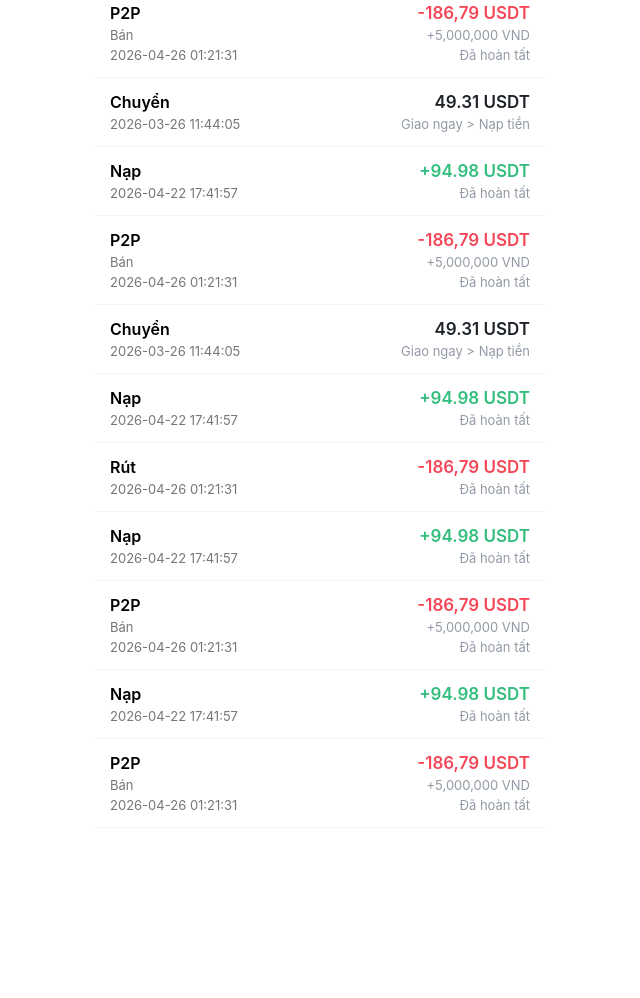
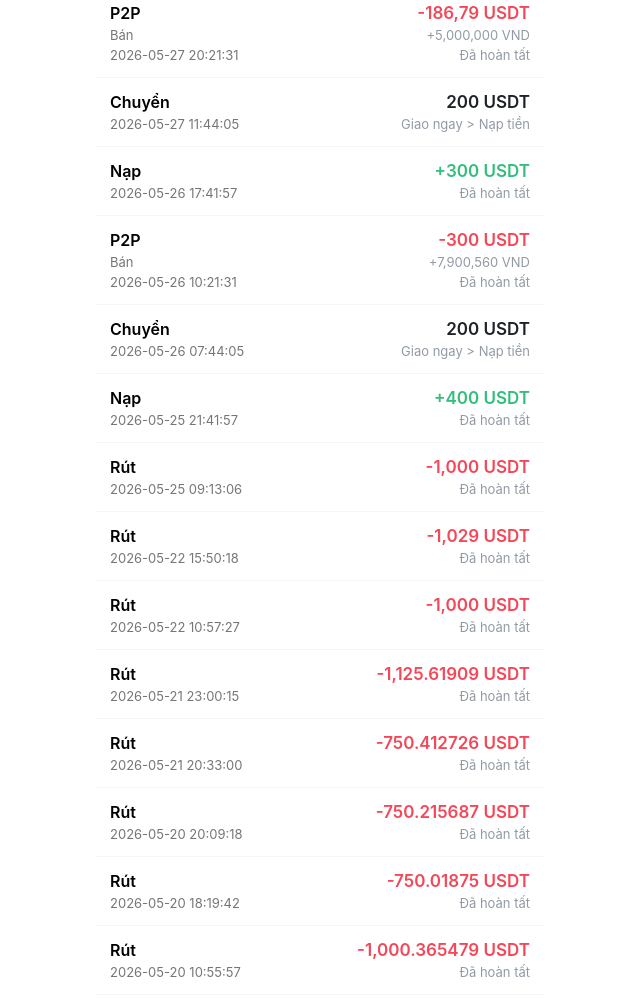
Before and after one commit to Duythang220911/binance-wallet-end, a React app: page assets-history.html in a window 1280 px wide. Shown: the part 69-1067 px from the top of the page, without its empty margins (320-960 px from the left). Before the commit the page ends 897 px from the top, so only its background shows below. Built offline with nearby package versions, Linux system fonts and the light colour scheme.

Commit message:
Update assets-history.html

```diff
--- a/assets-history.html
+++ b/assets-history.html
@@ -36,7 +36,7 @@
                 <div class="item-left">
                     <div class="item-name">P2P</div>
                     <div class="item-desc">Bán</div>
-                    <div class="item-time">2026-04-26 01:21:31</div>
+                    <div class="item-time">2026-05-27 20:21:31</div>
                 </div>
                 <div class="item-right">
                     <div class="amount sell">-186,79 USDT</div>
@@ -48,10 +48,10 @@
             <div class="transaction-item">
                 <div class="item-left">
                     <div class="item-name">Chuyển</div>
-                    <div class="item-time">2026-03-26 11:44:05</div>
+                    <div class="item-time">2026-05-27 11:44:05</div>
                 </div>
                 <div class="item-right">
-                    <div class="amount transfer">49.31 USDT</div>
+                    <div class="amount transfer">200 USDT</div>
                     <div class="transfer-path">Giao ngay > Nạp tiền</div>
                 </div>
             </div>
@@ -73,10 +73,10 @@
                 <div class="item-left">
                     <div class="item-name">Nạp</div>
                     <!-- <div class="item-desc">Nhận tiền mã hóa</div> -->
-                    <div class="item-time">2026-04-22 17:41:57</div>
+                    <div class="item-time">2026-05-26 17:41:57</div>
                 </div>
                 <div class="item-right">
-                    <div class="amount receive">+94.98 USDT</div>
+                    <div class="amount receive">+300 USDT</div>
                     <div class="user-id">Đã hoàn tất</div>
                 </div>
             </div>
@@ -84,21 +84,21 @@
                 <div class="item-left">
                     <div class="item-name">P2P</div>
                     <div class="item-desc">Bán</div>
-                    <div class="item-time">2026-04-26 01:21:31</div>
+                    <div class="item-time">2026-05-26 10:21:31</div>
                 </div>
                 <div class="item-right">
-                    <div class="amount sell">-186,79 USDT</div>
-                    <div class="fiat-amount">+5,000,000 VND</div>
+                    <div class="amount sell">-300 USDT</div>
+                    <div class="fiat-amount">+7,900,560 VND</div>
                     <div class="status-done">Đã hoàn tất</div>
                 </div>
             </div>
              <div class="transaction-item">
                 <div class="item-left">
                     <div class="item-name">Chuyển</div>
-                    <div class="item-time">2026-03-26 11:44:05</div>
+                    <div class="item-time">2026-05-26 07:44:05</div>
                 </div>
                 <div class="item-right">
-                    <div class="amount transfer">49.31 USDT</div>
+                    <div class="amount transfer">200 USDT</div>
                     <div class="transfer-path">Giao ngay > Nạp tiền</div>
                 </div>
             </div>
@@ -106,10 +106,10 @@
                 <div class="item-left">
                     <div class="item-name">Nạp</div>
                     <!-- <div class="item-desc">Nhận tiền mã hóa</div> -->
-                    <div class="item-time">2026-04-22 17:41:57</div>
+                    <div class="item-time">2026-05-25 21:41:57</div>
                 </div>
                 <div class="item-right">
-                    <div class="amount receive">+94.98 USDT</div>
+                    <div class="amount receive">+400 USDT</div>
                     <div class="user-id">Đã hoàn tất</div>
                 </div>
             </div>
@@ -118,14 +118,99 @@
                 <div class="item-left">
                     <div class="item-name">Rút</div>
                     <!-- <div class="item-desc">Bán</div> -->
-                    <div class="item-time">2026-04-26 01:21:31</div>
+                    <div class="item-time">2026-05-25 09:13:06</div>
                 </div>
                 <div class="item-right" >
-                    <div class="amount sell">-186,79 USDT</div>
+                    <div class="amount sell">-1,000 USDT</div>
                     <!-- <div class="fiat-amount">+5,000,000 VND</div> -->
                     <div class="status-done">Đã hoàn tất</div>
                 </div>
             </div>
+                <div class="transaction-item" data-href="withdraw-money.html">
+                <div class="item-left">
+                    <div class="item-name">Rút</div>
+                    <!-- <div class="item-desc">Bán</div> -->
+                    <div class="item-time">2026-05-22 15:50:18</div>
+                </div>
+                <div class="item-right" >
+                    <div class="amount sell">-1,029 USDT</div>
+                    <!-- <div class="fiat-amount">+5,000,000 VND</div> -->
+                    <div class="status-done">Đã hoàn tất</div>
+                </div>
+            </div>
+                <div class="transaction-item" data-href="withdraw-money.html">
+                <div class="item-left">
+                    <div class="item-name">Rút</div>
+                    <!-- <div class="item-desc">Bán</div> -->
+                    <div class="item-time">2026-05-22 10:57:27</div>
+                </div>
+                <div class="item-right" >
+                    <div class="amount sell">-1,000 USDT</div>
+                    <!-- <div class="fiat-amount">+5,000,000 VND</div> -->
+                    <div class="status-done">Đã hoàn tất</div>
+                </div>
+            </div>
+                <div class="transaction-item" data-href="withdraw-money.html">
+                <div class="item-left">
+                    <div class="item-name">Rút</div>
+                    <!-- <div class="item-desc">Bán</div> -->
+                    <div class="item-time">2026-05-21 23:00:15</div>
+                </div>
+                <div class="item-right" >
+                    <div class="amount sell">-1,125.61909 USDT</div>
+                    <!-- <div class="fiat-amount">+5,000,000 VND</div> -->
+                    <div class="status-done">Đã hoàn tất</div>
+                </div>
+            </div>
+                <div class="transaction-item" data-href="withdraw-money.html">
+                <div class="item-left">
+                    <div class="item-name">Rút</div>
+                    <!-- <div class="item-desc">Bán</div> -->
+                    <div class="item-time">2026-05-21 20:33:00</div>
+                </div>
+                <div class="item-right" >
+                    <div class="amount sell">-750.412726 USDT</div>
+                    <!-- <div class="fiat-amount">+5,000,000 VND</div> -->
+                    <div class="status-done">Đã hoàn tất</div>
+                </div>
+            </div>
+                <div class="transaction-item" data-href="withdraw-money.html">
+                <div class="item-left">
+                    <div class="item-name">Rút</div>
+                    <!-- <div class="item-desc">Bán</div> -->
+                    <div class="item-time">2026-05-20 20:09:18</div>
+                </div>
+                <div class="item-right" >
+                    <div class="amount sell">-750.215687 USDT</div>
+                    <!-- <div class="fiat-amount">+5,000,000 VND</div> -->
+                    <div class="status-done">Đã hoàn tất</div>
+                </div>
+            </div>
+                <div class="transaction-item" data-href="withdraw-money.html">
+                <div class="item-left">
+                    <div class="item-name">Rút</div>
+                    <!-- <div class="item-desc">Bán</div> -->
+                    <div class="item-time">2026-05-20 18:19:42 </div>
+                </div>
+                <div class="item-right" >
+                    <div class="amount sell">-750.01875 USDT</div>
+                    <!-- <div class="fiat-amount">+5,000,000 VND</div> -->
+                    <div class="status-done">Đã hoàn tất</div>
+                </div>
+            </div>
+                <div class="transaction-item" data-href="withdraw-money.html">
+                <div class="item-left">
+                    <div class="item-name">Rút</div>
+                    <!-- <div class="item-desc">Bán</div> -->
+                    <div class="item-time">2026-05-20 10:55:57</div>
+                </div>
+                <div class="item-right" >
+                    <div class="amount sell">-1,000.365479 USDT</div>
+                    <!-- <div class="fiat-amount">+5,000,000 VND</div> -->
+                    <div class="status-done">Đã hoàn tất</div>
+                </div>
+            </div>
+
             <!-- Item 3 (Pay) -->
             <!-- Item 4 (Chuyển) -->
              <div class="transaction-item">
```
